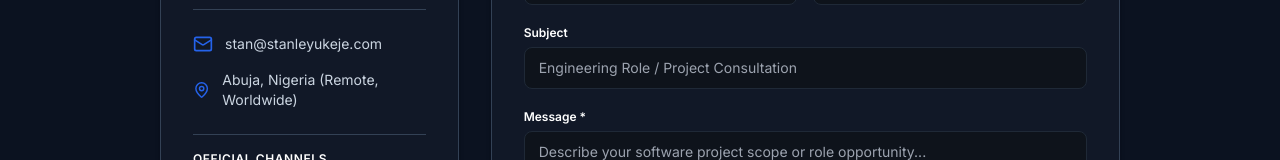
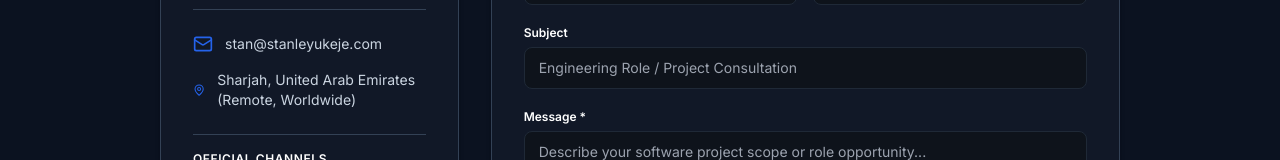
Before and after one commit to stanleyukeje/stanleyukeje.com, a Next.js app: page /contact in a window 1280 px wide. Shown: the part 702-862 px from the top of the page. Built offline with nearby package versions, Linux system fonts and the light colour scheme; no server answers.

Commit message:
chore(resume): synchronize portfolio with updated canonical Stanley_Ukeje_CV.pdf

```diff
--- a/app/contact/page.tsx
+++ b/app/contact/page.tsx
@@ -118,7 +118,7 @@ export default function ContactPage() {
               </div>
               <div className="flex items-center gap-3">
                 <MapPin className="h-5 w-5 text-[#2563EB]" />
-                <span>Abuja, Nigeria (Remote, Worldwide)</span>
+                <span>Sharjah, United Arab Emirates (Remote, Worldwide)</span>
               </div>
             </div>
 
--- a/config/contact.ts
+++ b/config/contact.ts
@@ -2,7 +2,7 @@ import { SOCIAL_URLS } from './social';
 
 export const contactConfig = {
   email: 'stan@stanleyukeje.com',
-  location: 'Abuja, Nigeria (Remote, Worldwide)',
+  location: 'Sharjah, United Arab Emirates (Remote, Worldwide)',
   socials: [
     {
       name: 'GitHub',
--- a/config/resume.ts
+++ b/config/resume.ts
@@ -59,7 +59,7 @@ export const canonicalResumeData: CanonicalResumeData = {
   title: 'FULL STACK SOFTWARE ENGINEER | PRODUCT ENGINEER',
   pdfPath: '/resume/Stanley_Ukeje_CV.pdf',
   contact: {
-    location: 'Abuja, Nigeria',
+    location: 'Sharjah, United Arab Emirates',
     phone: '+2347066621779',
     email: 'stan@stanleyukeje.com',
     website: 'https://stanleyukeje.com',
--- a/config/site.ts
+++ b/config/site.ts
@@ -12,7 +12,7 @@ export const siteConfig: SiteMetadata = {
     name: 'Stanley Ukeje',
     role: 'Full Stack Software Engineer | Product Engineer',
     bio: 'Full Stack Software Engineer building production web applications from idea to deployment with Next.js, React, TypeScript, PostgreSQL, Supabase and modern cloud infrastructure.',
-    location: 'Abuja, Nigeria (Remote, Worldwide)',
+    location: 'Sharjah, United Arab Emirates (Remote, Worldwide)',
   },
 };
 
```
Also changed, not shown: 1 other file (tests, documents, lock files or other folders).
